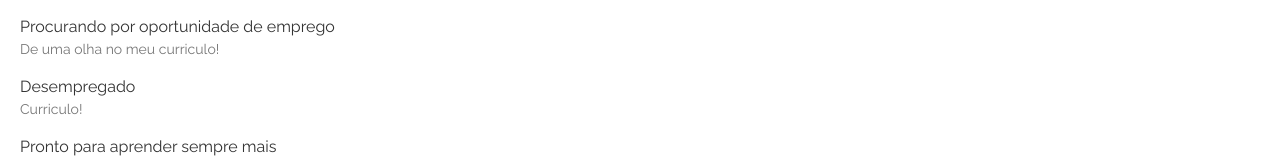
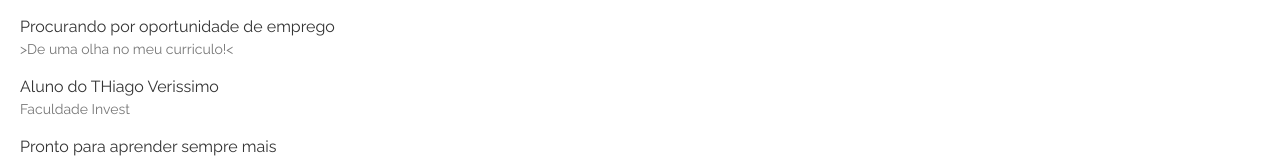
Before and after one commit to tDORILEO/Linketree, a plain HTML site: page index.html in a window 1280 px wide. Shown: the part 383-544 px from the top of the page. Drawn offline with Linux system fonts and the light colour scheme.

Commit message:
index.html

```diff
--- a/index.html
+++ b/index.html
@@ -60,13 +60,13 @@
             <li>
                 <a href="CURRICULO TAUAN.pdf" class="txt3" download>
                     Procurando por oportunidade de emprego
-                    <span>De uma olha no meu curriculo!</span>
+                    <span> >De uma olha no meu curriculo!< </span>
                 </a>
             </li>
             <li>
               <a href="" class="txt3">
-                Desempregado
-                <span>Curriculo!</span>
+               Aluno do THiago Verissimo
+                <span> Faculdade Invest </span>
               </a>
             </li>
             <li>
```
